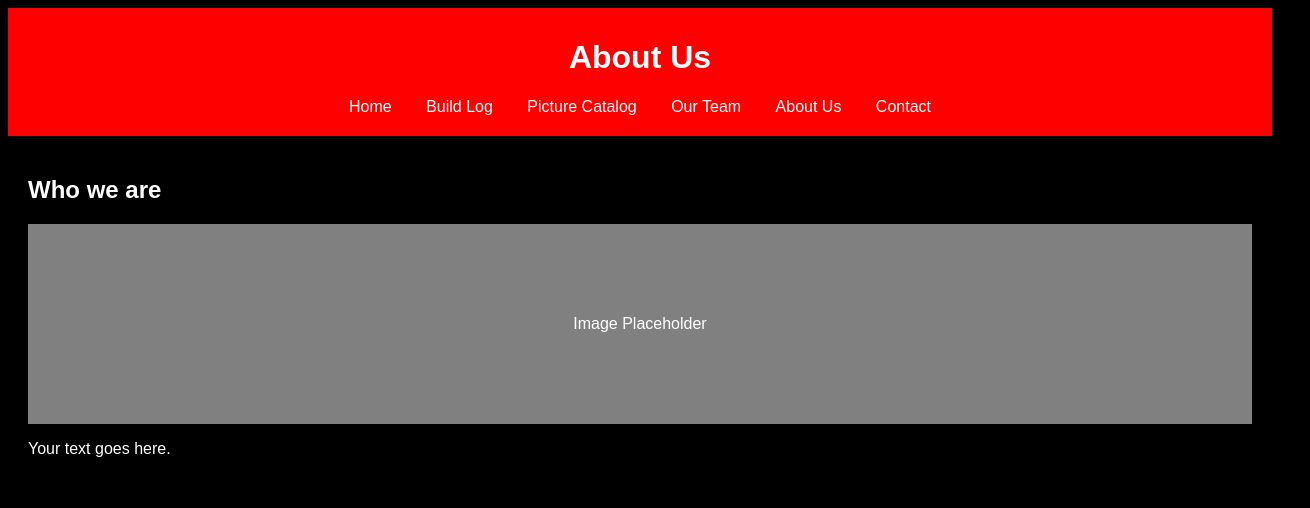
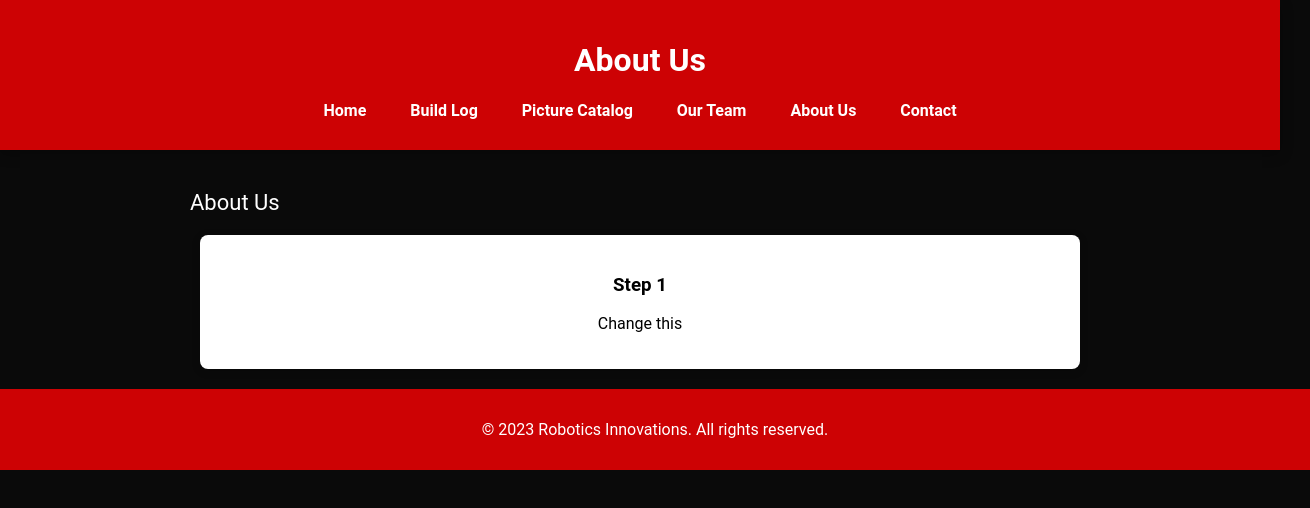
Before and after one commit to unfriedhayden/Wagner-Luddites, a plain HTML site: page about.html in a window 1280 px wide. Shown: the whole page, 1310 px wide, since content can reach past the window. Drawn offline with Linux system fonts and the light colour scheme.

Commit message:
Update about.html

```diff
--- a/about.html
+++ b/about.html
@@ -3,36 +3,100 @@
 <head>
     <meta charset="UTF-8">
     <meta name="viewport" content="width=device-width, initial-scale=1.0">
-    <title>My Website</title>
+    <title>Wagner Luddites</title>
     <style>
         body {
-            font-family: Arial, sans-serif;
-            background-color: black;
-            color: white;
+            font-family: 'Roboto', sans-serif;
+            background-color: #0a0a0a;
+            color: #ffffff;
+            margin: 0;
+            padding: 0;
         }
         header {
-            background-color: red;
-            padding: 10px;
+            background-color: #cd0204;
+            padding: 20px;
             text-align: center;
+            box-shadow: 0 4px 12px rgba(0, 0, 0, 0.3);
         }
         nav {
             margin: 10px 0;
         }
         nav a {
-            color: white;
-            margin: 0 15px;
+            color: #ffffff;
+            margin: 0 20px;
             text-decoration: none;
+            font-weight: bold;
+            transition: color 0.3s;
+        }
+        .placeholder {
+            background-color: #cd0204;
+            padding: 15px;
+            width: 50%;
+            height: 50;
+            text-align: center;
+            line-height: 15;
+            color: #ffffff;
+            font-size: 24px;
+            margin-bottom: 25px;
+        }
+        nav a:hover {
+            color: #e0e0e0;
         }
         .container {
             padding: 20px;
+            max-width: 900px;
+            margin: auto;
         }
-        .placeholder {
-            background-color: grey;
+        footer {
+            background-color: #cd0204;
+            text-align: center;
+            padding: 15px;
+            position: relative;
+            bottom: 0;
             width: 100%;
-            height: 200px;
+        }
+        .welcome-message {
+            font-size: 22px;
+            margin: 20px 0;
+        }
+        .features {
+            display: flex;
+            justify-content: space-between;
+            margin-top: 20px;
+        }
+        .feature {
+            background-color: #ffffff;
+            color: #000000;
+            padding: 20px;
+            border-radius: 8px;
+            flex: 1;
+            margin: 0 10px;
             text-align: center;
-            line-height: 200px;
-            color: white;
+            box-shadow: 0 2px 8px rgba(0, 0, 0, 0.2);
+        }
+        .testimonials {
+            background-color: #1c1c1c;
+            color: #f1faee;
+            padding: 20px;
+            border-radius: 8px;
+            margin-top: 20px;
+        }
+        .testimonial {
+            margin-bottom: 15px;
+            font-style: italic;
+        }
+        .image-text-container {
+            display: flex;
+            align-items: center;
+            margin-top: 20px;
+        }
+        .image-text-container img {
+            width: 50%; /* Adjust as needed */
+            margin-right: 20px; /* Space between image and text */
+        }
+        .text {
+            color: #ffffff; /* Text color */
+            font-size: 18px; /* Text size */
         }
     </style>
 </head>
@@ -51,10 +115,19 @@
 </header>
 
 <div class="container">
-    <h2>Who we are</h2>
-    <div class="placeholder">Image Placeholder</div>
-    <p>Your text goes here.</p>
+    <p class="welcome-message">About Us</p>
+
+    <div class="features">
+        <div class="feature">
+            <h3>Step 1</h3>
+            <p>Change this</p>
+        </div>
+    </div>
 </div>
+
+<footer>
+    <p>&copy; 2023 Robotics Innovations. All rights reserved.</p>
+</footer>
 
 </body>
 </html>
```
